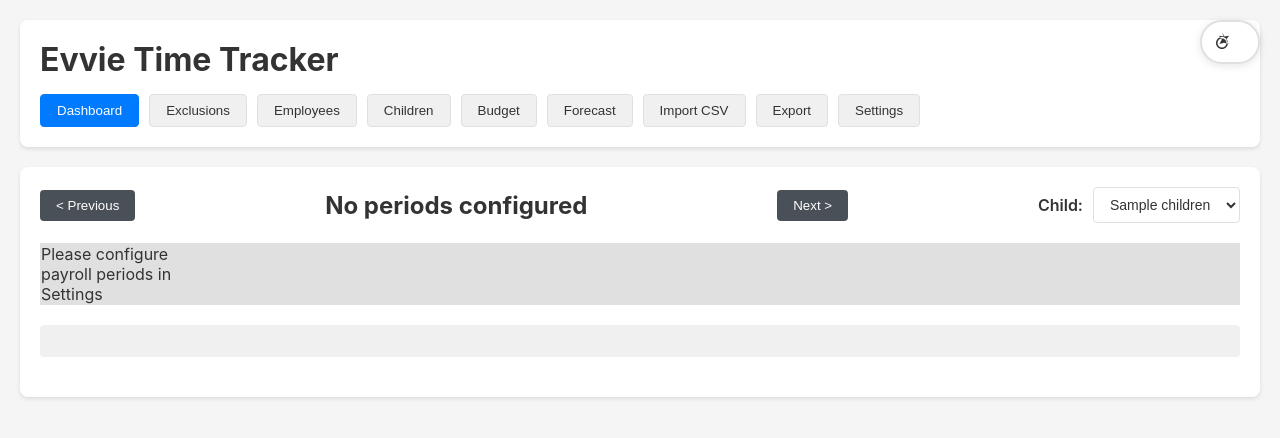
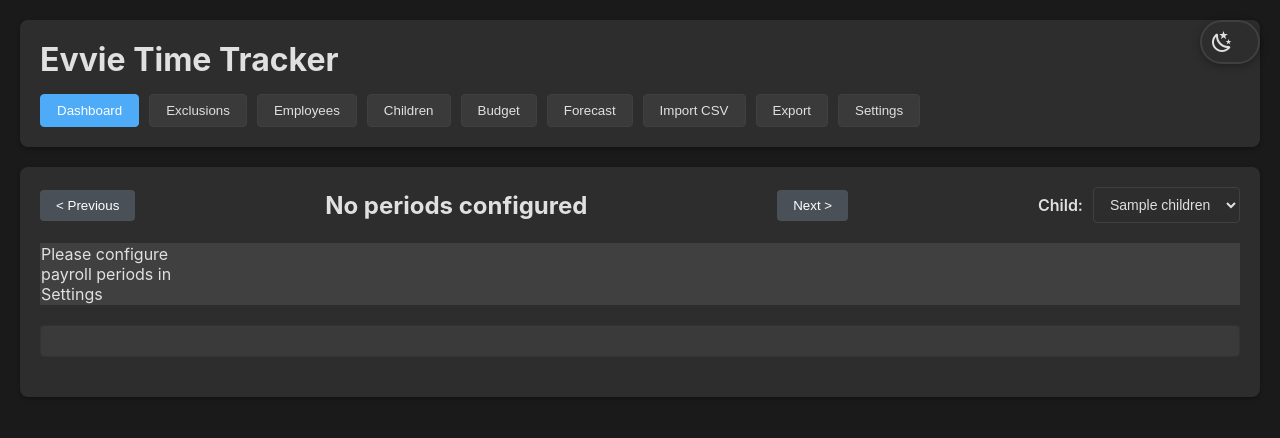
Before and after one commit to solidus85/evvie-time-tracker, a Flask app: page / in a window 1280 px wide. Shown: the top 438 px of the page. Run offline with Flask 3, Linux system fonts and the light colour scheme; tables that the repository leaves empty hold one stand-in row (values such as "Sample post").

Commit message:
Make dark mode the default display theme
- Changed default theme from light to dark in theme.js
- Swapped CSS color schemes: dark colors now in :root, light colors in [data-theme="light"]
- Updated theme toggle icons to show moon by default (dark mode)
- Changed initial tooltip text to "Switch to light mode"
- Dark mode now loads by default for new users without saved preferences

🤖 Generated with [Claude Code](https://claude.ai/code)

Co-Authored-By: Claude <noreply@anthropic.com>

```diff
--- a/static/css/base.css
+++ b/static/css/base.css
@@ -1,5 +1,43 @@
 /* Base styles and reset */
 :root {
+    /* Dark mode colors (default) */
+    --bg-primary: #1a1a1a;
+    --bg-secondary: #2d2d2d;
+    --bg-hover: #3a3a3a;
+    --text-primary: #e0e0e0;
+    --text-secondary: #b0b0b0;
+    --text-muted: #808080;
+    --border-color: #404040;
+    --border-light: #333333;
+    --shadow: rgba(0, 0, 0, 0.3);
+    --shadow-hover: rgba(0, 0, 0, 0.5);
+
+    /* Accent colors (adjusted for dark mode) */
+    --primary-color: #4dabf7;
+    --primary-hover: #339af0;
+    --success-color: #51cf66;
+    --success-hover: #40c057;
+    --warning-color: #ffd43b;
+    --warning-bg: #3a3a1a;
+    --danger-color: #ff6b6b;
+    --danger-hover: #ff5252;
+
+    /* Component specific */
+    --header-bg: #1c2128;
+    --header-text: #e0e0e0;
+    --nav-btn-bg: rgba(255, 255, 255, 0.05);
+    --nav-btn-hover: rgba(255, 255, 255, 0.1);
+    --nav-btn-active: rgba(255, 255, 255, 0.15);
+    --modal-overlay: rgba(0, 0, 0, 0.7);
+    --weekend-bg: #252525;
+    --imported-bg: #1a2332;
+    --parent-paid-bg: #2d2619;
+    --exclusion-bg: #2d1a1a;
+    --overlap-employee-bg: #3a1a1a;
+    --overlap-child-bg: #1a2a3a;
+}
+
+[data-theme="light"] {
     /* Light mode colors */
     --bg-primary: #f5f5f5;
     --bg-secondary: #ffffff;
--- a/static/css/theme-toggle.css
+++ b/static/css/theme-toggle.css
@@ -34,21 +34,21 @@
     fill: var(--text-primary);
 }
 
-/* Sun icon (light mode) */
-.theme-toggle .sun-icon {
+/* Moon icon (dark mode - default) */
+.theme-toggle .moon-icon {
     display: block;
 }
 
-.theme-toggle .moon-icon {
+.theme-toggle .sun-icon {
     display: none;
 }
 
-/* Moon icon (dark mode) */
-[data-theme="dark"] .theme-toggle .sun-icon {
+/* Sun icon (light mode) */
+[data-theme="light"] .theme-toggle .moon-icon {
     display: none;
 }
 
-[data-theme="dark"] .theme-toggle .moon-icon {
+[data-theme="light"] .theme-toggle .sun-icon {
     display: block;
 }
 
--- a/static/js/theme.js
+++ b/static/js/theme.js
@@ -3,7 +3,7 @@
 class ThemeManager {
     constructor() {
         this.themeToggle = document.getElementById('theme-toggle');
-        this.currentTheme = localStorage.getItem('theme') || 'light';
+        this.currentTheme = localStorage.getItem('theme') || 'dark';
         this.init();
     }
 
@@ -25,9 +25,9 @@ class ThemeManager {
                 }
             });
 
-            // Apply system preference if no saved preference
+            // Apply system preference if no saved preference (default to dark)
             if (!localStorage.getItem('theme')) {
-                this.currentTheme = darkModeQuery.matches ? 'dark' : 'light';
+                this.currentTheme = 'dark';
                 this.applyTheme(this.currentTheme);
             }
         }
@@ -40,15 +40,15 @@ class ThemeManager {
         }
 
         // Apply theme
-        if (theme === 'dark') {
-            document.documentElement.setAttribute('data-theme', 'dark');
+        if (theme === 'light') {
+            document.documentElement.setAttribute('data-theme', 'light');
             if (this.themeToggle) {
-                this.themeToggle.setAttribute('data-tooltip', 'Switch to light mode');
+                this.themeToggle.setAttribute('data-tooltip', 'Switch to dark mode');
             }
         } else {
             document.documentElement.removeAttribute('data-theme');
             if (this.themeToggle) {
-                this.themeToggle.setAttribute('data-tooltip', 'Switch to dark mode');
+                this.themeToggle.setAttribute('data-tooltip', 'Switch to light mode');
             }
         }
 
--- a/templates/index.html
+++ b/templates/index.html
@@ -9,7 +9,7 @@
 </head>
 <body>
     <!-- Dark mode toggle button -->
-    <button class="theme-toggle" id="theme-toggle" data-tooltip="Toggle dark mode">
+    <button class="theme-toggle" id="theme-toggle" data-tooltip="Switch to light mode">
         <div class="theme-toggle-icon">
             <svg class="sun-icon" xmlns="http://www.w3.org/2000/svg" viewBox="0 0 24 24">
                 <path d="M12 17.5C9.5 17.5 7.5 15.5 7.5 13S9.5 8.5 12 8.5 16.5 10.5 16.5 13 14.5 17.5 12 17.5M12 7C8.7 7 6 9.7 6 13S8.7 19 12 19 18 16.3 18 13 15.3 7 12 7M12 2L14.4 6.4L19 5.7L16.2 9.8L18.6 14L14 12.7L9.4 14L11.8 9.8L9 5.7L13.6 6.4L12 2Z"/>
```
Also changed, not shown: other parts of static/css/base.css (+0 -38 lines).
